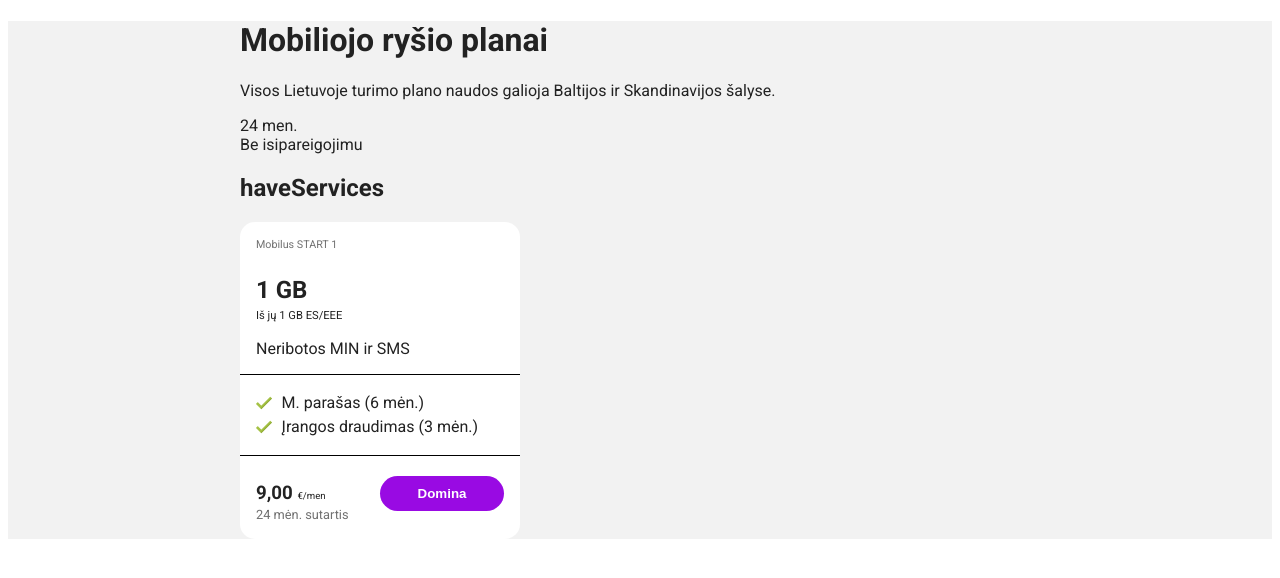
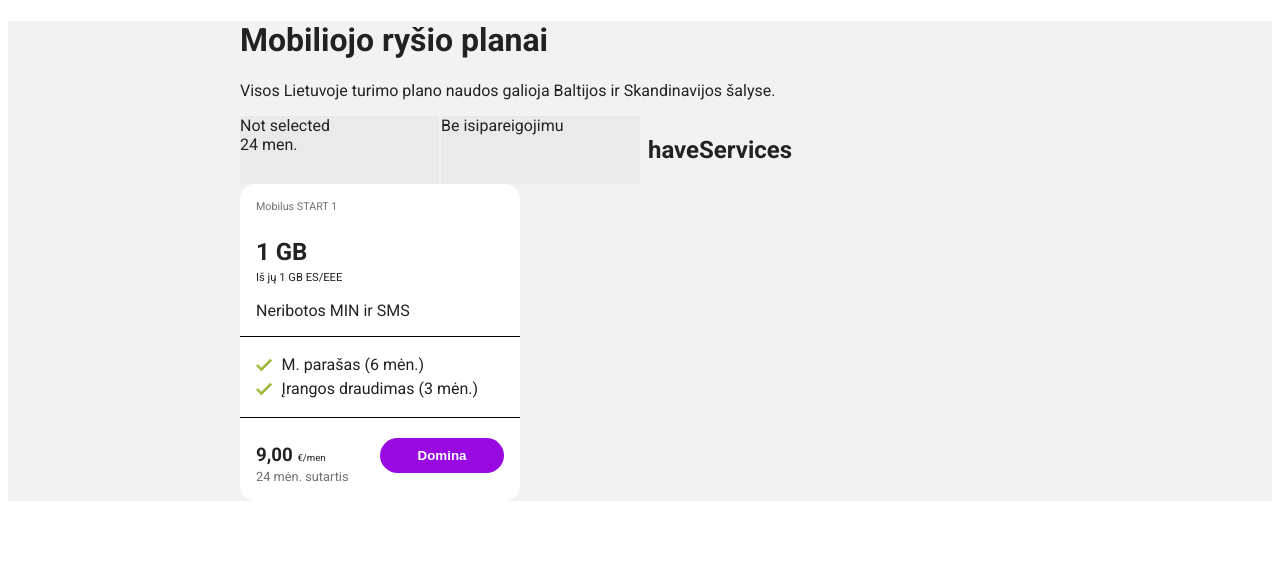
Before and after one commit to MariusCodeAcademy/mobile-plans, a React (Create React App) app: page / in a window 1280 px wide. Shown: the top 578 px of the page. Built offline with nearby package versions, Linux system fonts and the light colour scheme.

Commit message:
custom Radio

```diff
--- a/src/App.css
+++ b/src/App.css
@@ -8,6 +8,10 @@
 .container {
   max-width: 800px;
   margin: 0 auto;
+}
+.d-flex {
+  display: flex;
+  gap: 0.5rem;
 }
 
 /* components */
@@ -95,3 +99,14 @@
   color: #fff;
   font-weight: bold;
 }
+
+/*  comitment component */
+.commitment-component {
+  display: flex;
+  width: 50%;
+  gap: 2px;
+}
+.c__selection {
+  background-color: rgba(34, 34, 34, 0.04);
+  flex-basis: 50%;
+}
--- a/src/App.jsx
+++ b/src/App.jsx
@@ -16,7 +16,7 @@
         <div className="container">
           <h1>Mobiliojo ryšio planai</h1>
           <p>Visos Lietuvoje turimo plano naudos galioja Baltijos ir Skandinavijos šalyse.</p>
-          <div className="controls">
+          <div className="controls d-flex">
             <Comitment />
             <HaveServices />
           </div>
--- a/src/components/comitment.jsx
+++ b/src/components/comitment.jsx
@@ -1,11 +1,24 @@
 import React, { Component } from 'react';
+import CustomRadio from './common/customRadio';
 
 class Comitment extends Component {
+  handleRadio = () => {
+    console.log('radio was pressed');
+    // atvaizduoti 24 men. is CustomRadio komponento vidaus
+
+    // pakeisti teksta is not selected i selected kai paspaudziam ant mygtuko
+
+    // iskviesti handleRadio funkcija is CustomRadio componento
+
+    //
+  };
   render() {
     return (
       <div className="commitment-component">
         <div className="c__selection">
-          <span className="c__select"></span>
+          <span className="c__select">
+            <CustomRadio>24 men.</CustomRadio>
+          </span>
           <span className="c__select-title">24 men.</span>
         </div>
         <div className="c__selection">
--- /dev/null
+++ b/src/components/common/customRadio.jsx
@@ -0,0 +1,9 @@
+const CustomRadio = (props) => {
+  return (
+    <div className="radio">
+      <span>Not selected</span>
+    </div>
+  );
+};
+
+export default CustomRadio;
```
